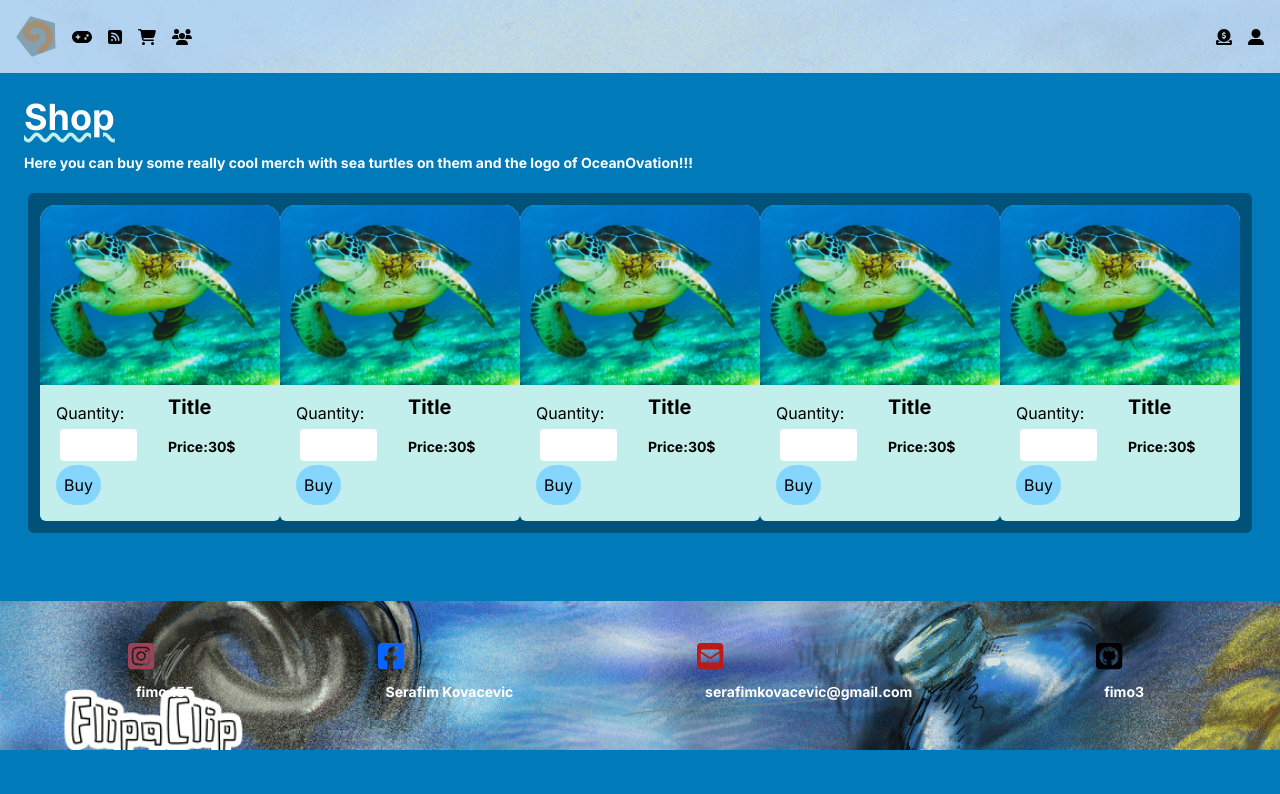
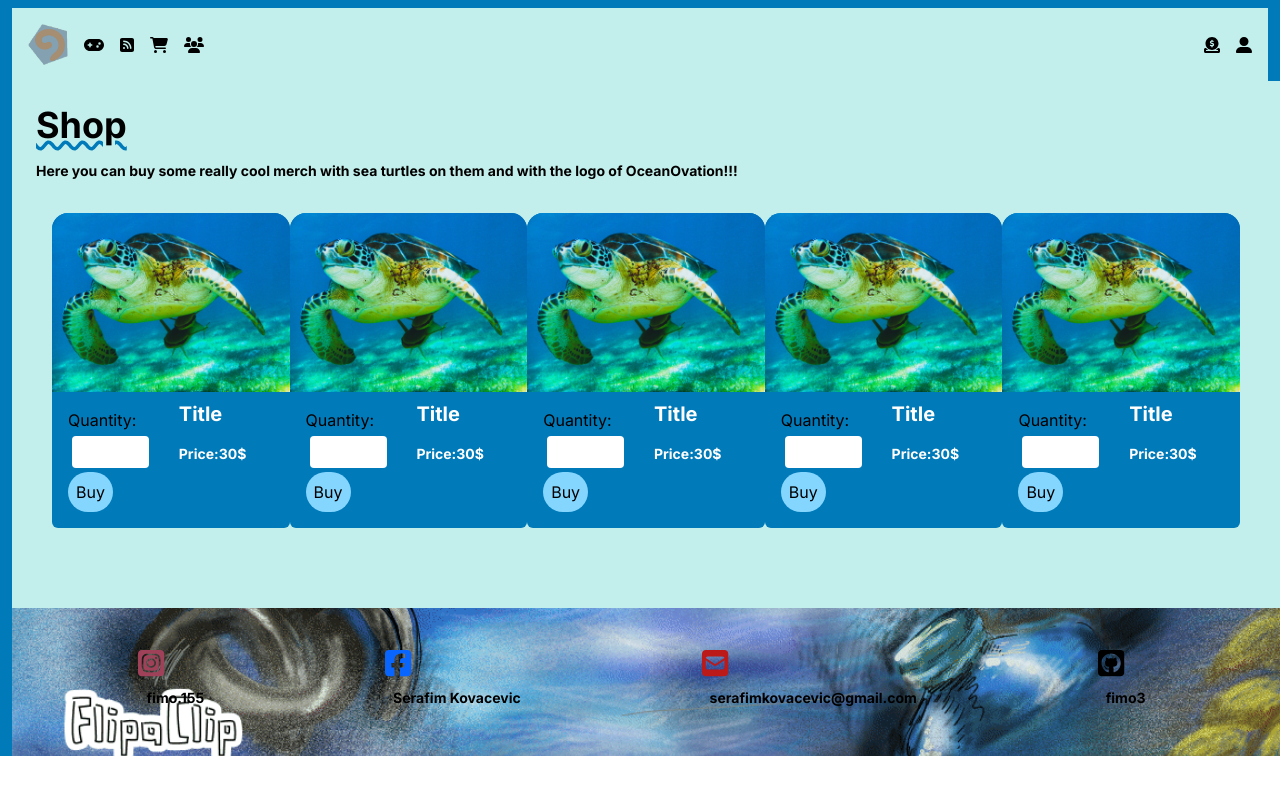
Before and after one commit to fimo3/ocean_cleaning_app, a Next.js app: page /Shop in a window 1280 px wide. Shown: the top 794 px of the page. Built offline with nearby package versions, Linux system fonts and the light colour scheme.

Commit message:
game errors => not working, made a whole new theme

```diff
--- a/app/(components)/Nav.jsx
+++ b/app/(components)/Nav.jsx
@@ -3,7 +3,6 @@ import { FontAwesomeIcon } from "@fortawesome/react-fontawesome";
 import {
   faCircleDollarToSlot,
   faGamepad,
-  faHome,
   faShoppingCart,
   faSquareRss,
   faUserAlt,
@@ -15,7 +14,8 @@ import UserPicture from "@/public/logo.png";
 import TooltipLastChild from "./TooltipLastChild";
 const Nav = () => {
   return (
-    <nav className="flex justify-between bg-secondary bg-[url('../public/background.gif')] bg-fixed bg-no-repeat bg-cover p-4">
+    <nav className=" bg-secondary ">
+      <div className="flex justify-between bg-primary  mr-3 ml-3 mt-2 p-4">
         <div className="flex items-center space-x-4">
           <Link href="/">
             <Tooltip message={"Home"}>
@@ -59,6 +59,7 @@ const Nav = () => {
             </TooltipLastChild>
           </Link>
         </div>
+      </div>
     </nav>
   );
 };
--- a/app/(components)/Tooltip.jsx
+++ b/app/(components)/Tooltip.jsx
@@ -2,7 +2,7 @@ export default function Tooltip({ message, children }) {
   return (
     <div class="group relative flex ">
       {children}
-      <span class="absolute top-10 scale-0 transition-all rounded bg-primary-hover p-2 text-xs text-default-text group-hover:scale-100">
+      <span class="absolute top-10 scale-0 transition-all rounded bg-primary-hover p-2 text-xs text-black group-hover:scale-100">
         {message}
       </span>
     </div>
--- a/app/(components)/TooltipLastChild.jsx
+++ b/app/(components)/TooltipLastChild.jsx
@@ -2,7 +2,7 @@ export default function TooltipLastChild({ message, children }) {
   return (
     <div class="group relative flex ">
       {children}
-      <span class="fixed top-10 scale-0 transition-all rounded bg-primary-hover p-1 text-xs text-default-text group-hover:scale-100">
+      <span class="fixed top-10 scale-0 transition-all rounded bg-primary-hover p-1 text-xs text-black group-hover:scale-100">
         {message}
       </span>
     </div>
--- a/app/Shop/page.js
+++ b/app/Shop/page.js
@@ -8,10 +8,10 @@ const Shop = () => {
         Shop
       </h1>
       <p>
-        Here you can buy some really cool merch with sea turtles on them and the
-        logo of OceanOvation!!!
+        Here you can buy some really cool merch with sea turtles on them and
+        with the logo of OceanOvation!!!
       </p>
-      <div className="bg-primary-hover p-3 m-3  rounded-md lg:grid grid-cols-5 ">
+      <div className="p-3 m-3  rounded-md lg:grid grid-cols-5 ">
         <ShopCard />
         <ShopCard />
         <ShopCard />
--- a/app/globals.css
+++ b/app/globals.css
@@ -1,26 +1,42 @@
 @tailwind base;
 @tailwind components;
 @tailwind utilities;
+::-webkit-scrollbar {
+  width: 12px;
+}
 
+/* Track */
+::-webkit-scrollbar-track {
+  box-shadow: inset 0 0 5px #414141;
+  background-color: #007cb6;
+}
+
+/* Handle */
+::-webkit-scrollbar-thumb {
+  background: #85d6ff;
+}
+::-webkit-scrollbar-thumb:hover {
+  background: #5d95b2;
+}
 h1,
 h2,
 h3,
 h4,
 p {
-  @apply font-bold text-default-text p-2;
+  @apply font-bold text-black p-2;
 }
 h1#card,
 h2#card,
 h3#card,
 h4#card,
 p#card {
-  @apply font-bold text-black p-2;
+  @apply font-bold text-default-text p-2;
 }
 button {
   @apply rounded-3xl bg-bluey hover:bg-bluey-hover;
 }
 #email {
-  @apply text-black p-0;
+  @apply text-default-text p-0;
 }
 h1 {
   @apply text-4xl;
--- a/app/layout.js
+++ b/app/layout.js
@@ -20,9 +20,11 @@ export default function RootLayout({ children }) {
       <body className={inter.className}>
         <div className="flex flex-col h-screen max-h-screen">
           <Nav />
-          <div className="flex-grow overflow-y-auto bg-primary">
-            {children}
-            <Footer />
+          <div className="bg-secondary pl-3">
+            <div className="flex-grow overflow-y-auto bg-primary">
+              {children}
+              <Footer />
+            </div>
           </div>
         </div>
       </body>
--- a/tailwind.config.js
+++ b/tailwind.config.js
@@ -7,10 +7,10 @@ module.exports = {
   ],
   theme: {
     colors: {
-      primary: "#007AB8",
-      secondary: "#C2EFEB",
-      "primary-hover": "#00527A",
-      "secondary-hover": "#ECFEE8",
+      primary: "#C2EFEB",
+      secondary: "#007AB8",
+      "primary-hover": "#ECFEE8",
+      "secondary-hover": "#00527A",
       bluey: "#85D6FF",
       "bluey-hover": "#5D95B2",
       "default-text": "#ffffff",
```
Also changed, not shown: app/Simulation/game.js (+6 -3 lines). Lines whose indentation alone changed are shown as unchanged.
